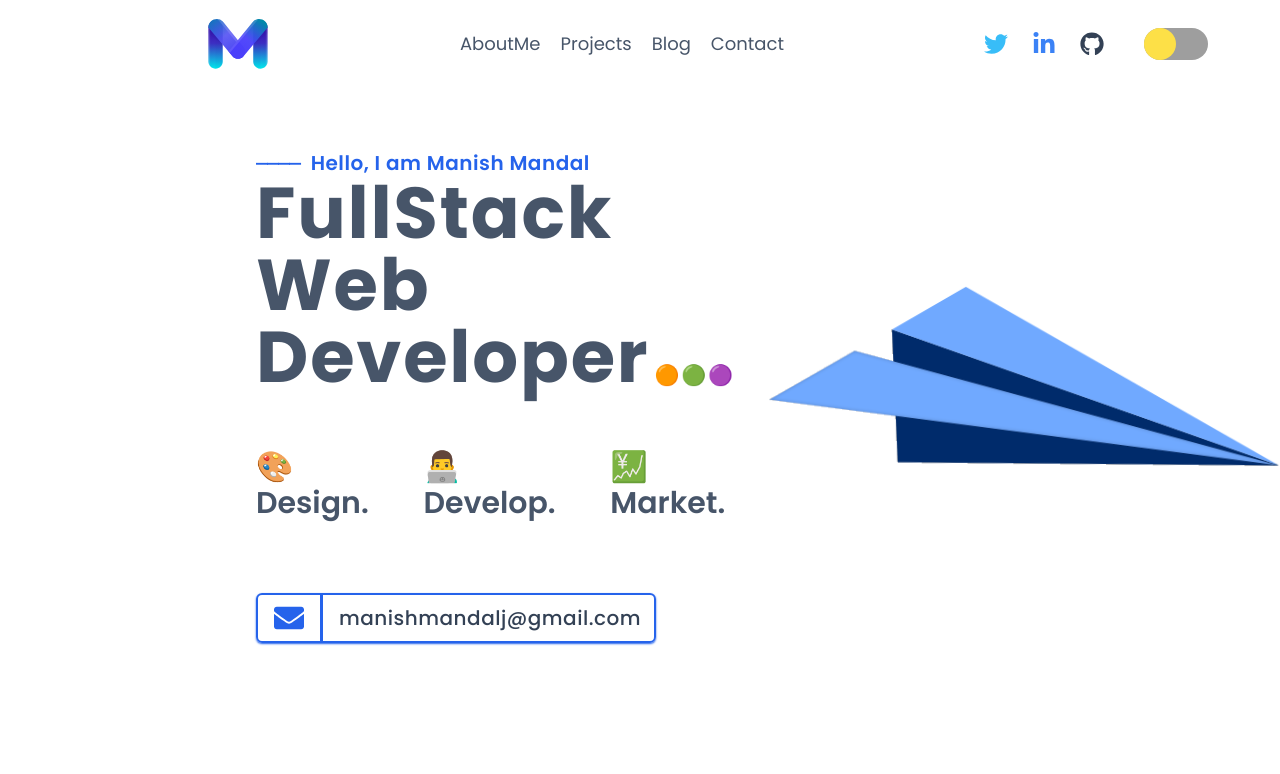
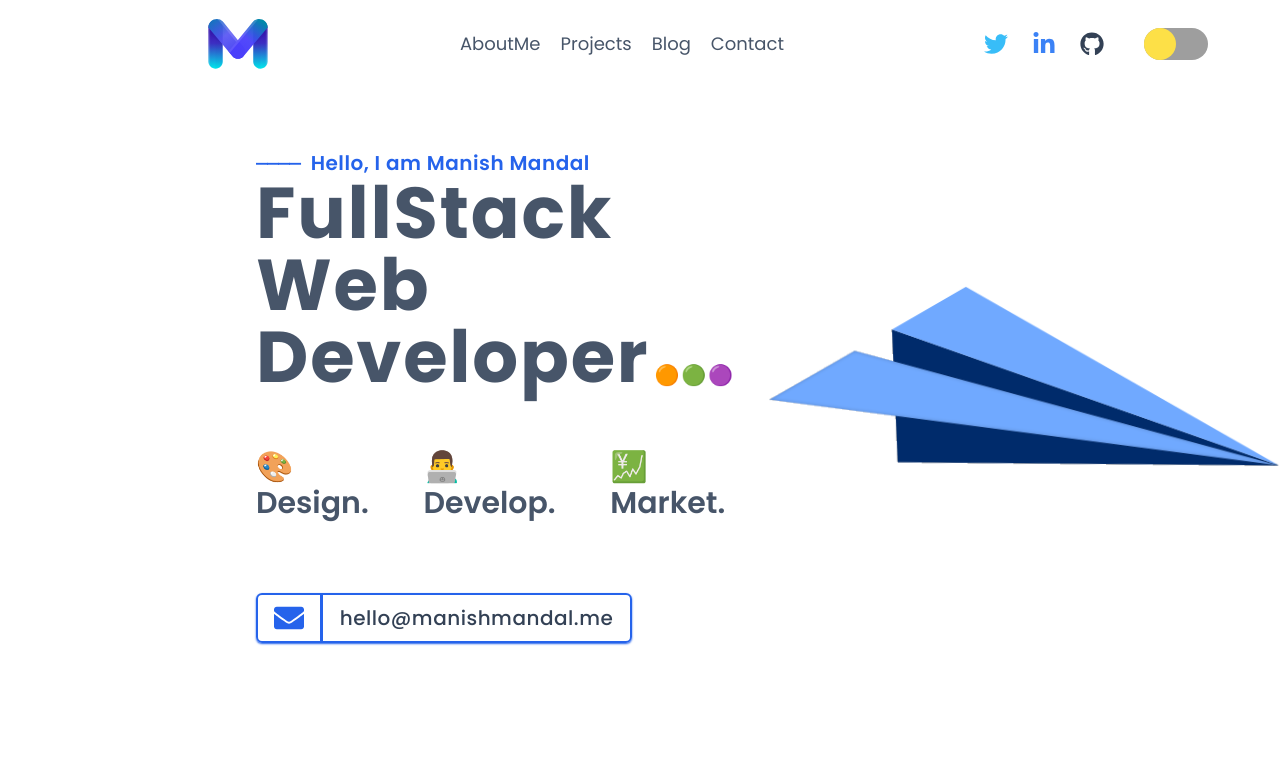
Before and after one commit to manishMandal02/manishmandal.me, a Next.js app: page / in a window 1280 px wide. Shown: the top 774 px of the page. Built offline with nearby package versions, Linux system fonts and the light colour scheme; grey boxes are pictures that could not be loaded.

Commit message:
updated email address

```diff
--- a/components/landingSection/MyEmail.tsx
+++ b/components/landingSection/MyEmail.tsx
@@ -16,7 +16,7 @@ const MyEmail: React.FC<Props> = ({ customAnimation }) => {
     if (navigator.clipboard) {
       setIsCopied(true);
 
-      await navigator.clipboard.writeText('manishmandalj@gmail.com');
+      await navigator.clipboard.writeText('hello@manishmandal.me');
       setTimeout(() => {
         setIsCopied(false);
       }, 800);
@@ -26,7 +26,7 @@ const MyEmail: React.FC<Props> = ({ customAnimation }) => {
   return (
     <>
       <motion.div
-        className='w-98 mb-2 ms:w-84 relative group flex justify-between items-center mt-16 ms:mt-12 border-2 border-primary dark:border-primary-dark  cursor-pointer rounded-md overflow-hidden border-collapse  shadow-primary  shadow-sm '
+        className='w-98 mb-2 ms:w-82 relative group flex justify-between items-center mt-16 ms:mt-12 border-2 border-primary dark:border-primary-dark  cursor-pointer rounded-md overflow-hidden border-collapse  shadow-primary  shadow-sm '
         onClick={copyEmailHandler}
         variants={customAnimation ? undefined : emailContainerVariant}
         initial='initial'
@@ -56,7 +56,7 @@ const MyEmail: React.FC<Props> = ({ customAnimation }) => {
         </div>
         <div className='flex w-full items-center justify-center '>
           <p className='group-hover:text-lg ms:group-hover:text-  transition-all duration-400   m-0 flex text-xl ms:text-lg font-medium tracking-wide text-center justify-center text-slate-700 dark:text-gray-300 py-2 px-4 ms:px-2 '>
-            manishmandalj@gmail.com
+            hello@manishmandal.me
           </p>
         </div>
       </motion.div>
--- a/tailwind.config.js
+++ b/tailwind.config.js
@@ -19,9 +19,8 @@ module.exports = {
         400: '400ms',
       },
       width: {
-        82: '20.5rem',
-        84: '22.5rem',
-        98: '25rem',
+        82: '21.4rem',
+        98: '23.5rem',
         100: '64rem',
       },
       spacing: {
```
